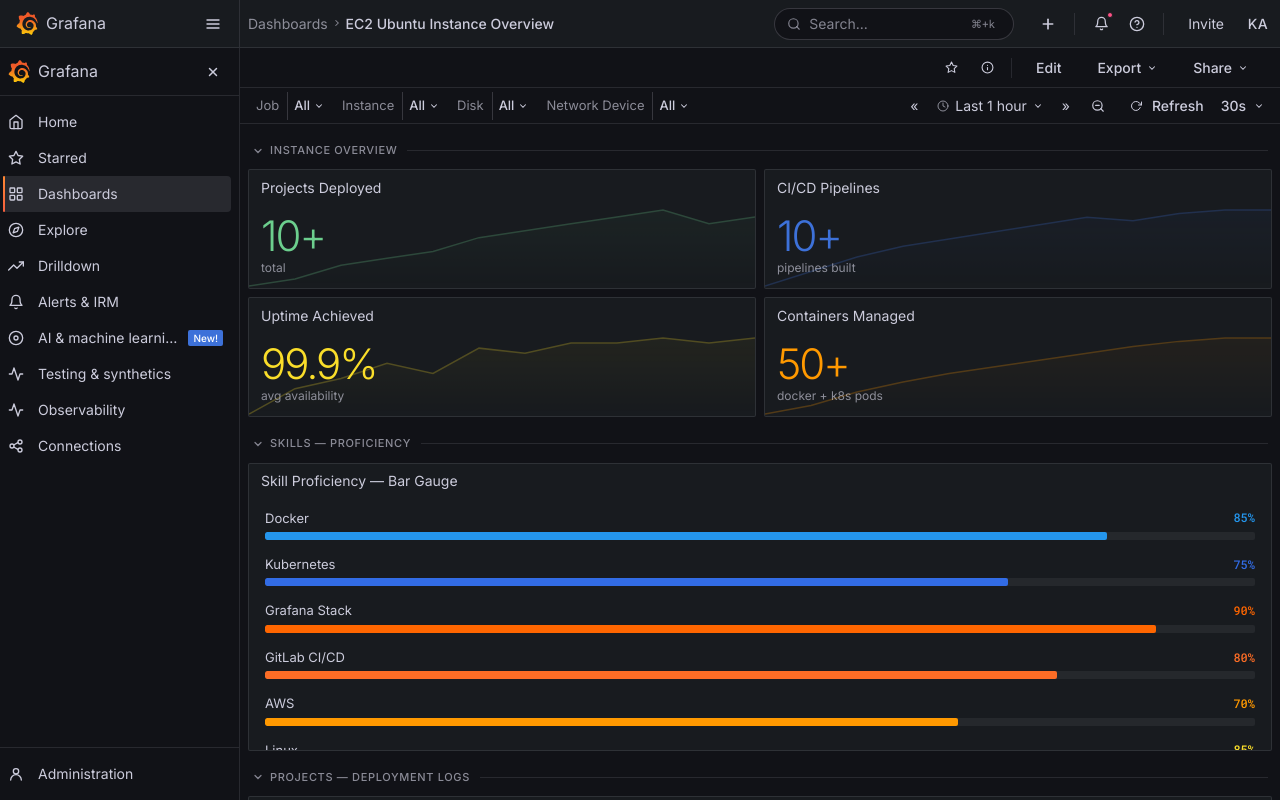
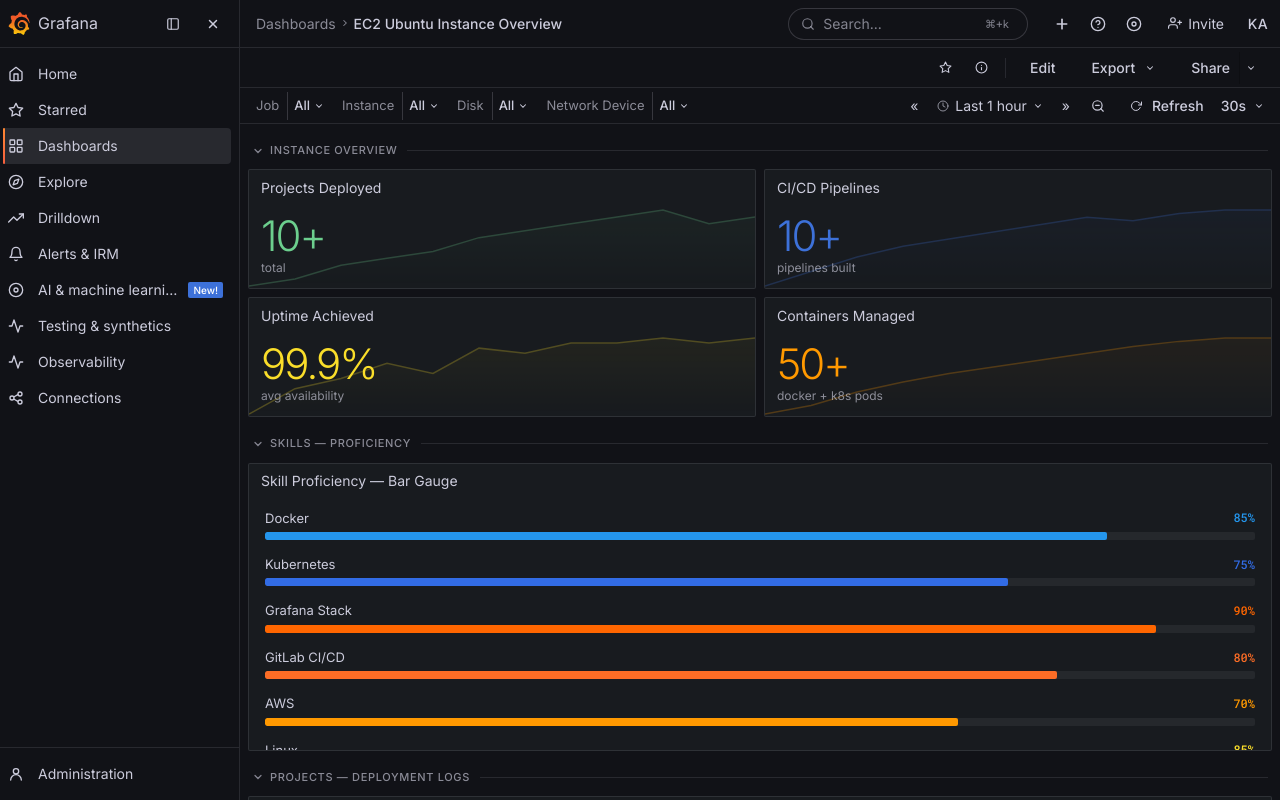
Before and after one commit to kavish224/kavishambani.in, a Next.js app: page /portfolio in a window 1280 px wide. Built offline with nearby package versions, Linux system fonts and the light colour scheme.

Commit message:
refactor: restructure Grafana dashboard layout for persistent sidebar and update top bar elements, including a new sidebar dock button.

```diff
--- a/src/components/grafana/GrafanaDashboard.tsx
+++ b/src/components/grafana/GrafanaDashboard.tsx
@@ -203,7 +203,12 @@
           <GrafanaLogo size={22} />
           <span>Grafana</span>
         </div>
+        <div style={{ display: 'flex', gap: 4, alignItems: 'center' }}>
+          <button className="gf-sidemenu__hdr-close" title="Dock menu">
+            <svg width="14" height="14" viewBox="0 0 24 24" fill="none" stroke="currentColor" strokeWidth="2" strokeLinecap="round" strokeLinejoin="round"><rect x="3" y="3" width="18" height="18" rx="2" /><path d="M9 3v18" /></svg>
+          </button>
           <button className="gf-sidemenu__hdr-close" title="Close menu">{ic.times}</button>
+        </div>
       </div>
 
       {/* Nav list — padding: 8px 8px 16px 4px from MegaMenu source */}
@@ -274,17 +279,13 @@
   return (
     <div className="gf-root">
 
-      {/* ══════ TOP BAR — 48px (getChromeHeaderLevelHeight) ══════ */}
-      <header className="gf-topbar">
+      {/* ══════ MAIN LAYOUT ══════ */}
+      <div className="gf-layout" style={{ display: 'flex', height: '100vh', overflow: 'hidden', width: '100vw' }}>
+        <SideMenu />
 
-        {/* Left — logo section, same width as sidemenu (300px) */}
-        <div className="gf-topbar__logo-section">
-          <Link className="gf-topbar__brand" href="/" aria-label="Go to home">
-            <GrafanaLogo size={22} />
-            <span>Grafana</span>
-          </Link>
-          <button className="gf-topbar__toggle" aria-label="Toggle menu">{ic.menu}</button>
-        </div>
+        <div className="gf-main-container" style={{ flex: 1, display: 'flex', flexDirection: 'column', minWidth: 0, overflow: 'hidden' }}>
+          {/* ══════ TOP BAR — 48px ══════ */}
+          <header className="gf-topbar" style={{ paddingLeft: 16 }}>
 
             {/* Breadcrumb */}
             <nav className="gf-topbar__breadcrumb" aria-label="Breadcrumb">
@@ -303,21 +304,17 @@
             {/* Right icons */}
             <div className="gf-topbar__right">
               <button className="gf-topbar__icon" title="Add new">{ic.plus}</button>
-          <div className="gf-topbar__vdiv" />
-          <div style={{ position: "relative" }}>
-            <button className="gf-topbar__icon" title="Alerting & notifications">{ic.bell}</button>
-            <span className="gf-notif" />
-          </div>
-          <button className="gf-topbar__icon" title="Help & documentation">{ic.help}</button>
-          <div className="gf-topbar__vdiv" />
-          <button className="gf-topbar__invite">Invite</button>
+              <button className="gf-topbar__icon" title="Help">{ic.help}</button>
+              <button className="gf-topbar__icon" title="Ask AI">{ic.ai}</button>
+              <button className="gf-topbar__invite">
+                <span style={{ display: 'flex', alignItems: 'center', gap: 6 }}>
+                  <svg width="14" height="14" viewBox="0 0 24 24" fill="none" stroke="currentColor" strokeWidth="2" strokeLinecap="round" strokeLinejoin="round"><path d="M16 21v-2a4 4 0 00-4-4H5a4 4 0 00-4 4v2" /><circle cx="8.5" cy="7" r="4" /><line x1="20" y1="8" x2="20" y2="14" /><line x1="23" y1="11" x2="17" y2="11" /></svg>
+                  Invite
+                </span>
+              </button>
               <button className="gf-avatar" title={PROFILE.name} aria-label="Profile">KA</button>
             </div>
           </header>
-
-      {/* ══════ MAIN LAYOUT ══════ */}
-      <div className="gf-layout">
-        <SideMenu />
 
           <main className="gf-page" id="pageContent">
 
@@ -335,8 +332,11 @@
                 <button className="gf-tbr-icon" title="Dashboard info">{ic.info}</button>
                 <div className="gf-toolbar__div" />
                 <button className="gf-tbr-btn">Edit</button>
-              <button className="gf-tbr-btn">Export {ic.chevD}</button>
-              <button className="gf-tbr-btn gf-tbr-btn--primary">Share {ic.chevD}</button>
+                <button className="gf-tbr-btn">Export <span style={{ marginLeft: 4, display: 'flex' }}>{ic.chevD}</span></button>
+                <div style={{ display: 'flex' }}>
+                  <button className="gf-tbr-btn gf-tbr-btn--primary" style={{ borderRadius: '32px 0 0 32px', paddingRight: 10, marginRight: -1 }}>Share</button>
+                  <button className="gf-tbr-btn gf-tbr-btn--primary" style={{ borderRadius: '0 32px 32px 0', borderLeft: '1px solid rgba(0,0,0,0.2)', paddingLeft: 6, paddingRight: 8 }}><span style={{ display: 'flex' }}>{ic.chevD}</span></button>
+                </div>
               </div>
             </div>
 
@@ -597,5 +597,6 @@
           </main>
         </div>
       </div>
+    </div>
   );
 }
--- a/src/components/grafana/grafana.css
+++ b/src/components/grafana/grafana.css
@@ -141,69 +141,17 @@
 
 
 /* ══════════════════════════════════════════════════════════════
-   TOP BAR — 48px (getChromeHeaderLevelHeight = 48 with unifiedNavbars)
+   TOP BAR — 48px
    ══════════════════════════════════════════════════════════════ */
 .gf-topbar {
   height: 48px;
   min-height: 48px;
-  background: var(--gf-bg);
+  background: var(--gf-canvas);
   border-bottom: 1px solid var(--gf-border-weak);
   display: flex;
   align-items: center;
   z-index: 1001;
   flex-shrink: 0;
-  position: sticky;
-  top: 0;
-}
-
-/* Logo section — same width as docked sidemenu (300px)
-   border-right separates it from the breadcrumb — matches real Grafana */
-.gf-topbar__logo-section {
-  width: 300px;
-  min-width: 300px;
-  height: 100%;
-  display: flex;
-  align-items: center;
-  padding: 0 8px;
-  gap: 0;
-  flex-shrink: 0;
-  border-right: 1px solid var(--gf-border-weak);
-}
-
-/* Grafana logo link */
-.gf-topbar__brand {
-  display: flex;
-  align-items: center;
-  gap: 8px;
-  padding: 0 8px;
-  color: var(--gf-text);
-  font-size: 16px;
-  font-weight: 400;
-  height: 100%;
-  flex: 1;
-  white-space: nowrap;
-}
-
-.gf-topbar__brand:hover {
-  color: var(--gf-text);
-}
-
-/* Toggle / hamburger button */
-.gf-topbar__toggle {
-  display: flex;
-  align-items: center;
-  justify-content: center;
-  width: 36px;
-  height: 36px;
-  border-radius: 2px;
-  color: var(--gf-text-sec);
-  transition: background 0.1s, color 0.1s;
-  flex-shrink: 0;
-}
-
-.gf-topbar__toggle:hover {
-  background: var(--gf-hover);
-  color: var(--gf-text);
 }
 
 /* Breadcrumb */
@@ -211,7 +159,6 @@
   display: flex;
   align-items: center;
   gap: 4px;
-  padding: 0 8px;
   flex: 1;
   min-width: 0;
   overflow: hidden;
@@ -429,7 +376,7 @@
   min-height: 48px;
   display: flex;
   align-items: center;
-  gap: 8px;
+  justify-content: space-between;
   padding: 0 8px;
   border-bottom: 1px solid var(--gf-border-weak);
   flex-shrink: 0;
```
Lines whose indentation alone changed are shown as unchanged.
